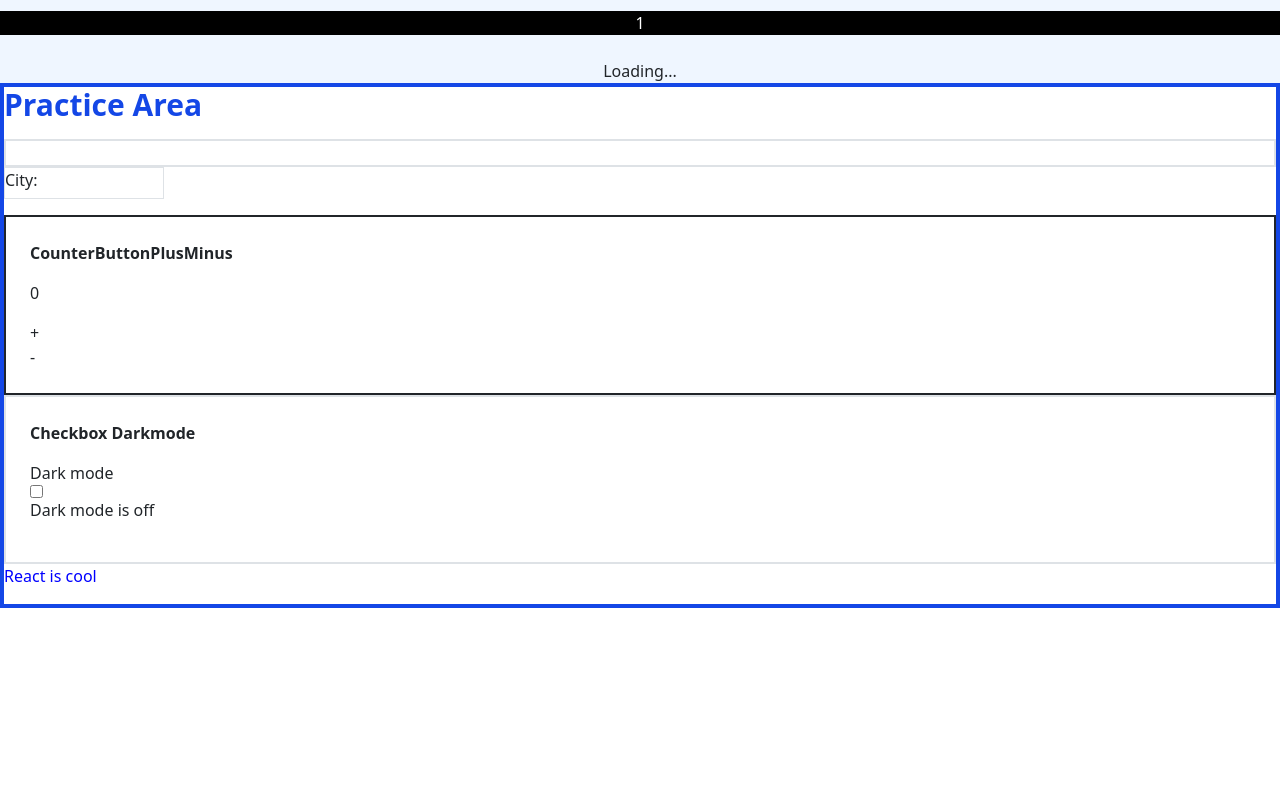
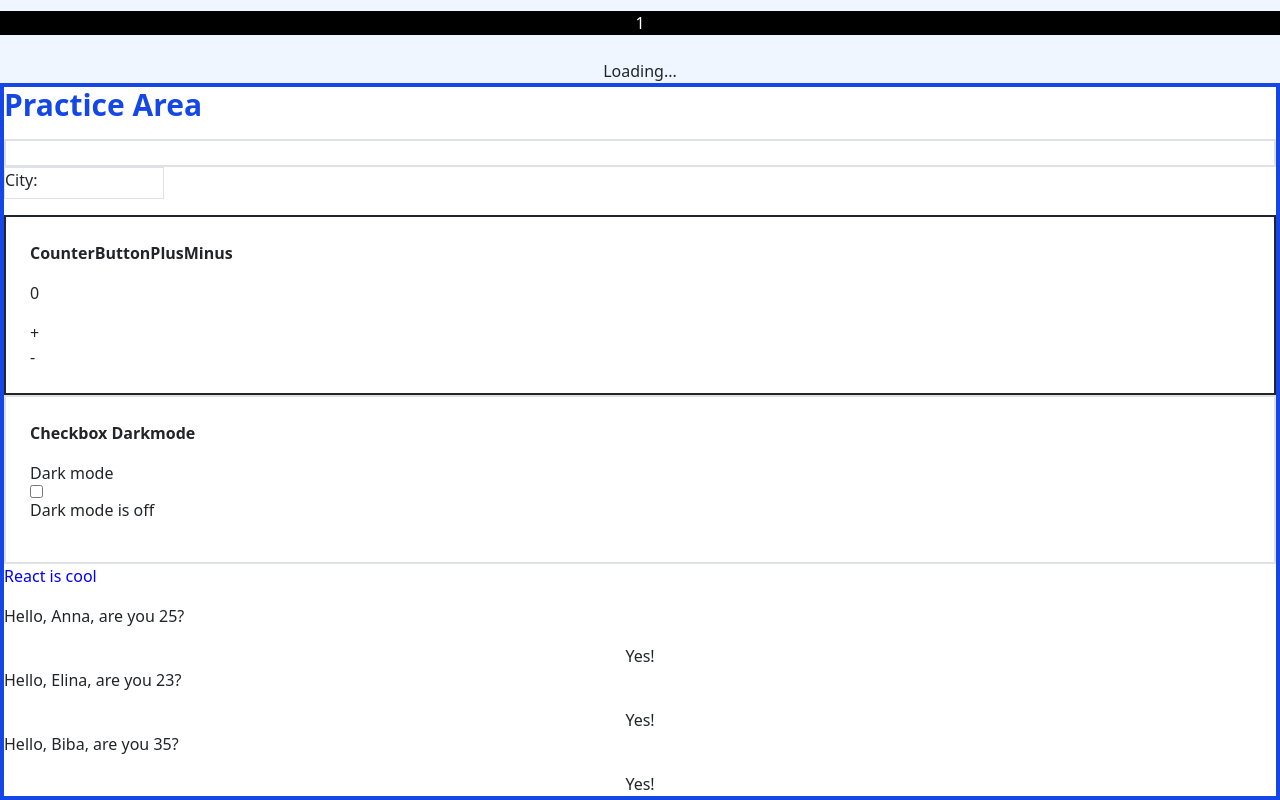
Before and after one commit to li-kravt/weather-app-react, a React (Vite) app: page / in a window 1280 px wide. Shown: the part 335-1135 px from the top of the page. Before the commit the page ends 943 px from the top, so only its background shows below. Built offline with nearby package versions, Linux system fonts and the light colour scheme; no server answers.

Commit message:
task: props React, simple

```diff
--- a/src/App.jsx
+++ b/src/App.jsx
@@ -13,6 +13,7 @@ import ColoredText from "./components/tasks/ColoredText";
 import Map from "./components/tasks/Map";
 import Filter from "./components/tasks/Filter";
 import Reduce from "./components/tasks/Reduce";
+import Greeting from "./components/tasks/Props";
 // import UseStateListButtonAddElement from "./components/tasks/UseStsteListButtonAddElement";
 
 
@@ -38,6 +39,9 @@ function App() {
         <Map />
         <Filter />
         <Reduce />
+        <Greeting name="Anna" age="25" />
+        <Greeting name="Elina" age="23" />
+        <Greeting name="Biba" age="35" />
       </div>
     </>
   );
--- /dev/null
+++ b/src/components/tasks/Props.jsx
@@ -0,0 +1,11 @@
+import React, { useState } from "react";
+
+export default function Greeting({ name, age }) {
+
+  return (
+    <>
+      <p>Hello, {name}, are you {age}?</p>
+      <button>Yes!</button>
+    </>
+  )
+}
```
